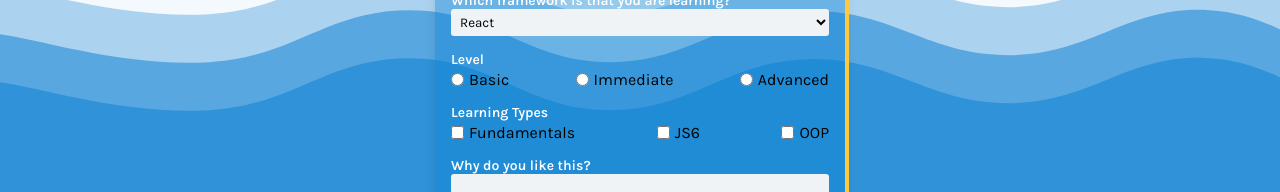
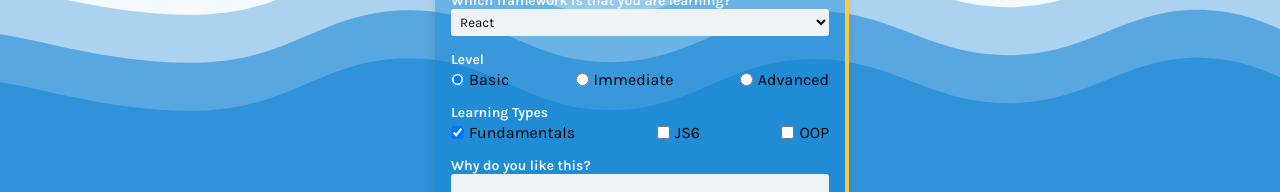
Before and after one commit to burmesesadboi/compass-assignment1, a React (Vite) app: page / in a window 1280 px wide. Shown: the part 357-549 px from the top of the page. Built offline with nearby package versions, Linux system fonts and the light colour scheme.

Commit message:
form component with class component

```diff
--- a/src/form/Form.jsx
+++ b/src/form/Form.jsx
@@ -4,10 +4,72 @@ import { FiSend } from "react-icons/fi";
 import { frameworks, learningTypes, levels } from "../util/data";
 
 export default class Form extends Component {
+  constructor(props) {
+    super(props);
+
+    this.state = {
+      firstName: "",
+      lastName: "",
+      email: "",
+      phoneNumber: "",
+      framework: "React",
+      level: "Basic",
+      learningType: ["Fundamentals"],
+      feedbackDetails: "",
+    };
+  }
+
+  handleChange = (e) => {
+    const { name, value } = e.target;
+    return this.setState({
+      [name]: value,
+    });
+  };
+
+  handleCheck = (event) => {
+    const { value, checked } = event.target;
+    const { learningType } = this.state;
+
+    // if (checked) {
+    //   this.setState({
+    //     learningType: [...learningType, value],
+    //   });
+    // } else {
+    //   this.setState({
+    //     learningType: learningType.filter((item) => item !== value),
+    //   });
+    // }
+
+    checked
+      ? this.setState({ learningType: [...learningType, value] })
+      : this.setState({
+          learningType: learningType.filter((item) => item !== value),
+        });
+  };
+
+  handleSubmit = (e) => {
+    e.preventDefault();
+    alert("Form submitted, successfully!");
+
+    console.log("Check out this.state", this.state);
+  };
   render() {
+    // destructuring state (object)
+    const {
+      firstName,
+      lastName,
+      email,
+      phoneNumber,
+      framework,
+      level,
+      learningType,
+      feedbackDetails,
+    } = this.state;
+    console.log("State: ", this.state);
     return (
       <div className="bgStyle">
-        <form>
+        <form onSubmit={this.handleSubmit}>
+          {/* input box တွေရေးတဲ့အခါ form tag ထဲမှာပဲရေးပေးရမယ်။ */}
           <div className="formStyle">
             <div className="sendCircle">
               <FiSend className="sendIcon" />
@@ -19,7 +81,9 @@ export default class Form extends Component {
                 <br />
                 <input
                   type="text"
+                  value={firstName}
                   name="firstName"
+                  onChange={this.handleChange} // don't forget to bind "this"
                   placeholder="Enter your first name"
                 />
               </div>
@@ -28,7 +92,9 @@ export default class Form extends Component {
                 <br />
                 <input
                   type="text"
+                  value={lastName}
                   name="lastName"
+                  onChange={this.handleChange}
                   placeholder="Enter your last name"
                 />
               </div>
@@ -39,7 +105,9 @@ export default class Form extends Component {
               <br />
               <input
                 type="email"
+                value={email}
                 name="email"
+                onChange={this.handleChange}
                 placeholder="Enter your email address"
               />
             </div>
@@ -47,8 +115,10 @@ export default class Form extends Component {
               <label className="label">Mobile Number:</label>
               <br />
               <input
+                value={phoneNumber}
                 type="number"
-                name="number"
+                name="phoneNumber"
+                onChange={this.handleChange}
                 placeholder="Enter your mobile number (eg. 0123456789)"
               />
             </div>
@@ -58,11 +128,13 @@ export default class Form extends Component {
                 Which framework is that you are learning?
               </label>
               <br />
-              <select>
+              <select
+                value={framework}
+                name="framework"
+                onChange={this.handleChange}
+              >
                 {frameworks.map((framework) => (
-                  <option key={framework.id} value={framework.value}>
-                    {framework.value}
-                  </option>
+                  <option key={framework.id}>{framework.value}</option>
                 ))}
               </select>
             </div>
@@ -71,14 +143,17 @@ export default class Form extends Component {
               <label className="label">Level</label>
               <br />
               <div className="wrapper">
-                {levels.map((level) => (
-                  <div
-                    key={level.id}
-                    value={level.name}
-                    className="wrapperInner"
-                  >
-                    <input type="radio" name="level" />
-                    <label>{level.name}</label>
+                {levels.map((el) => (
+                  <div key={el.id} className="wrapperInner">
+                    <input
+                      type="radio"
+                      name="level"
+                      value={el.name}
+                      onChange={this.handleChange}
+                      // defaultChecked={level && el.name === level}
+                      defaultChecked={el.name === level}
+                    />
+                    <label>{el.name}</label>
                   </div>
                 ))}
               </div>
@@ -88,22 +163,34 @@ export default class Form extends Component {
               <label className="label">Learning Types</label>
               <br />
               <div className="wrapper">
-                {learningTypes.map((learningType) => (
-                  <div
-                    key={learningType.id}
-                    value={learningType.name}
-                    className="wrapperInner"
-                  >
-                    <input type="checkbox" />
-                    <label>{learningType.name}</label>
+                {learningTypes.map((el) => (
+                  <div key={el.id} className="wrapperInner">
+                    <input
+                      type="checkbox"
+                      name="learningType"
+                      value={el.name}
+                      // defaultChecked={
+                      //   learningType && learningType.includes(el.name)
+                      // } // returns ture or false
+                      defaultChecked={
+                        learningType && learningType.includes(el.name)
+                      }
+                      onChange={this.handleCheck}
+                    />
+                    <label>{el.name}</label>
                   </div>
                 ))}
               </div>
             </div>
 
-            <div className="details">
+            <div className="detailsWrapper">
               <label className="label">Why do you like this?</label>
-              <textarea rows="50"></textarea>
+              <textarea
+                rows="50"
+                name="feedbackDetails"
+                value={feedbackDetails}
+                onChange={this.handleChange}
+              ></textarea>
             </div>
 
             <div className="buttonWrapper">
```
